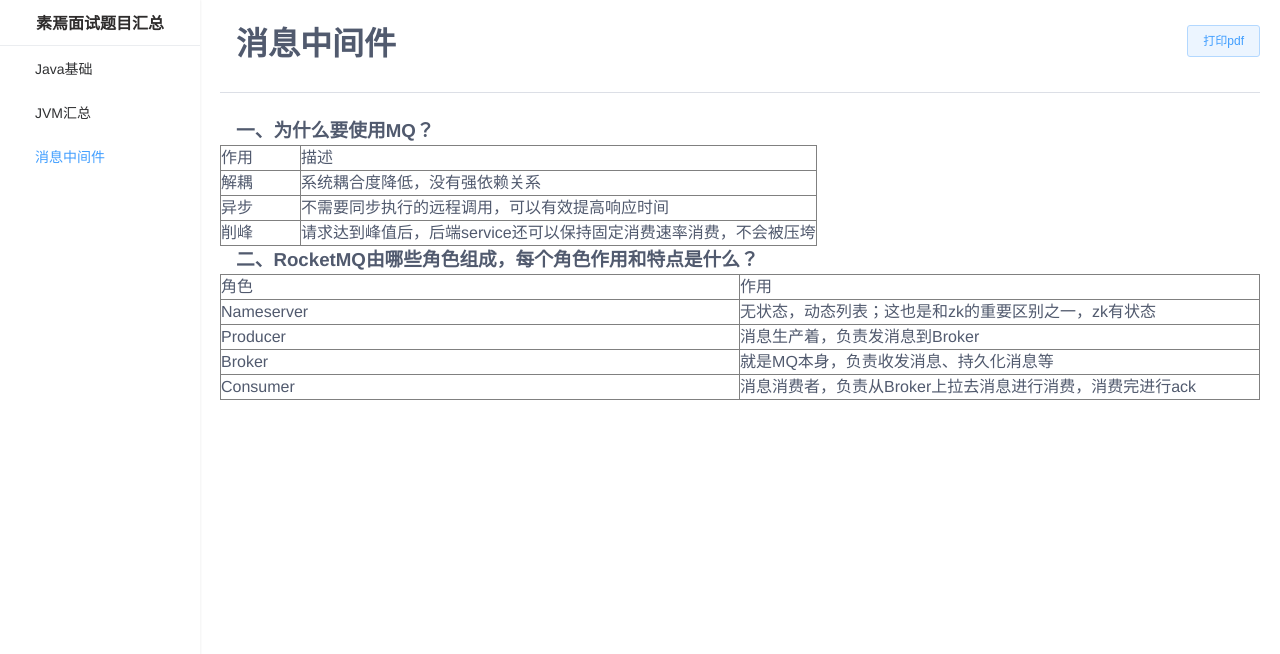
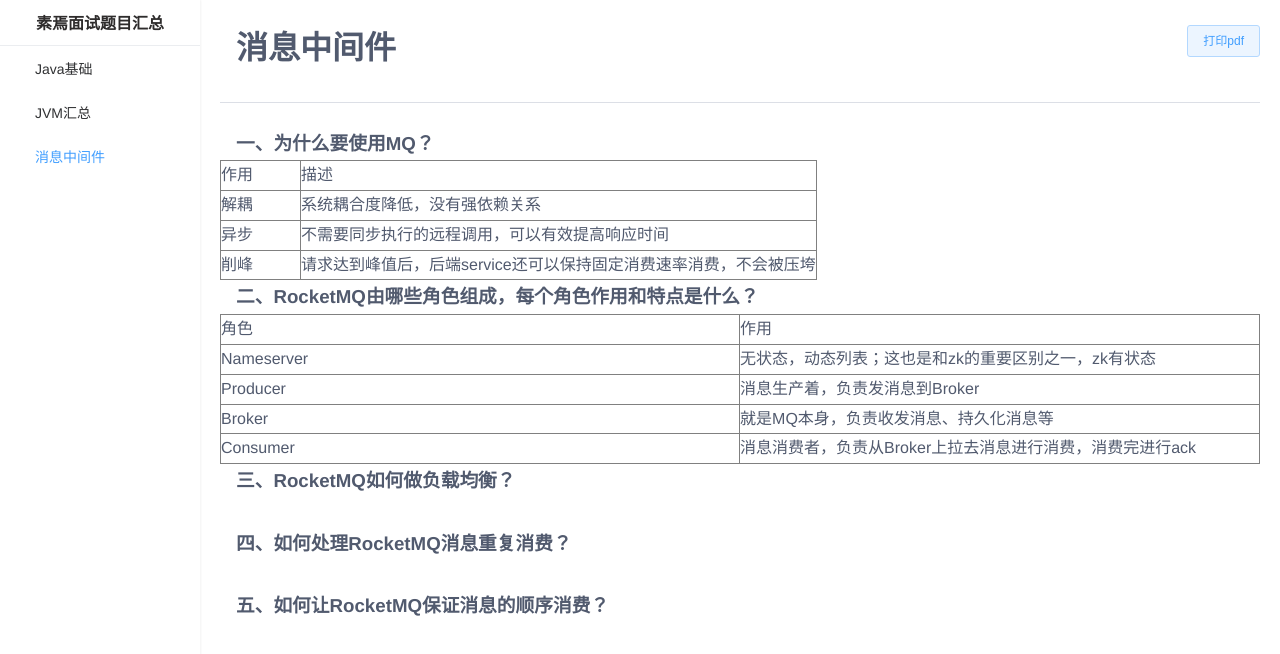
Before and after one commit to lixaviers/suyan-ms, a Vue app: page /#/mq in a window 1280 px wide. Shown: the top 654 px of the page. Built offline with nearby package versions, Linux system fonts and the light colour scheme.

Commit message:
feat:page

```diff
--- a/src/styles/common.less
+++ b/src/styles/common.less
@@ -10,7 +10,7 @@ html {
 body {
   font-family: Helvetica Neue,Helvetica,PingFang SC,Hiragino Sans GB,Microsoft YaHei,\\5FAE\8F6F\96C5\9ED1,Arial,sans-serif;
   font-size: 16px;
-  line-height: 1.5;
+  line-height: 1.8;
   color: #515a6e;
   background-color: #fff;
   -webkit-font-smoothing: antialiased;
@@ -27,6 +27,10 @@ a {
 * {
   margin: 0;
   padding: 0;
+}
+
+table>tr>td {
+  padding-left: 5px;
 }
 .float-left {
   float: left;
--- a/src/views/page/mq.vue
+++ b/src/views/page/mq.vue
@@ -47,6 +47,19 @@
 </tr>
 </tbody>
 </table>
+<h3>三、RocketMQ如何做负载均衡？</h3>
+<p>&nbsp;</p>
+<h3>四、如何处理RocketMQ消息重复消费？</h3>
+<p>&nbsp;</p>
+<h3>五、如何让RocketMQ保证消息的顺序消费？</h3>
+<p>&nbsp;</p>
+<p>&nbsp;</p>
+<p>&nbsp;</p>
+<p>&nbsp;</p>
+<p>&nbsp;</p>
+<p>&nbsp;</p>
+<p>&nbsp;</p>
+<p>&nbsp;</p>
     </div>
 </template>
 
```
